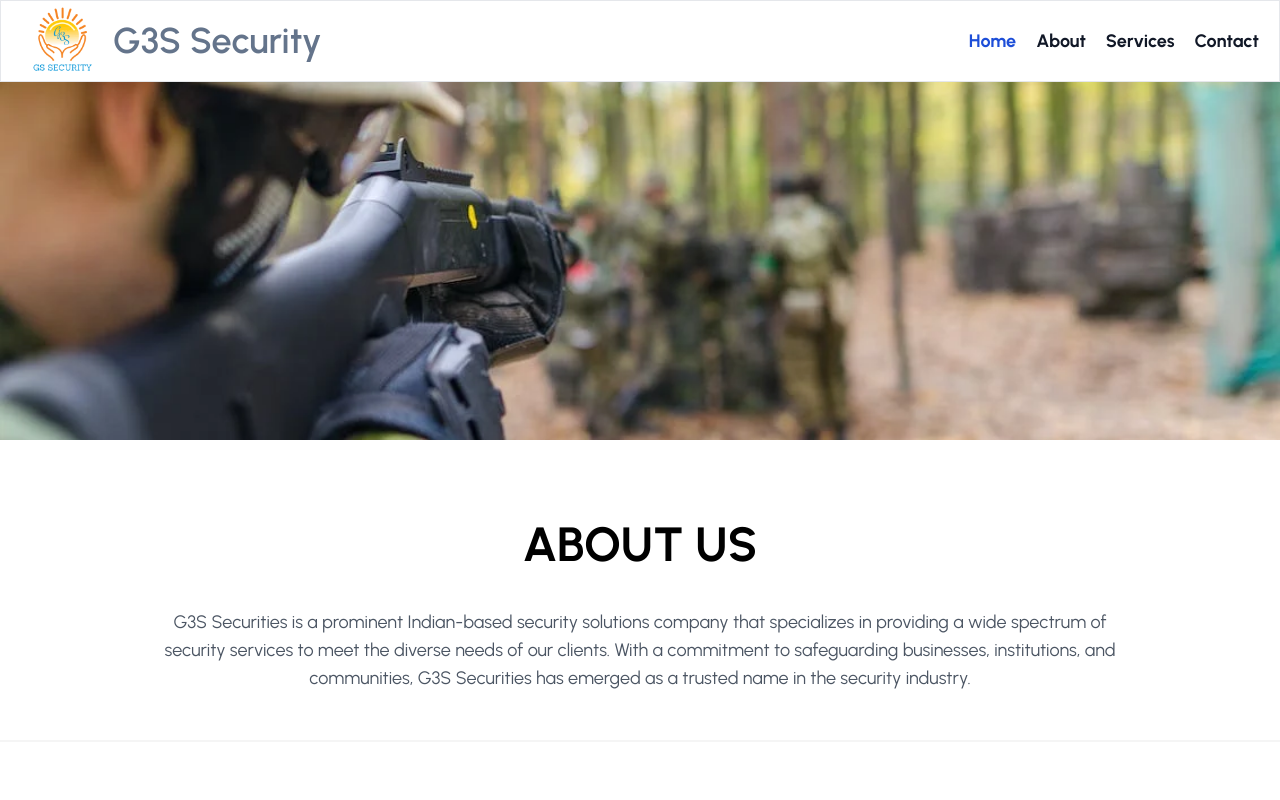
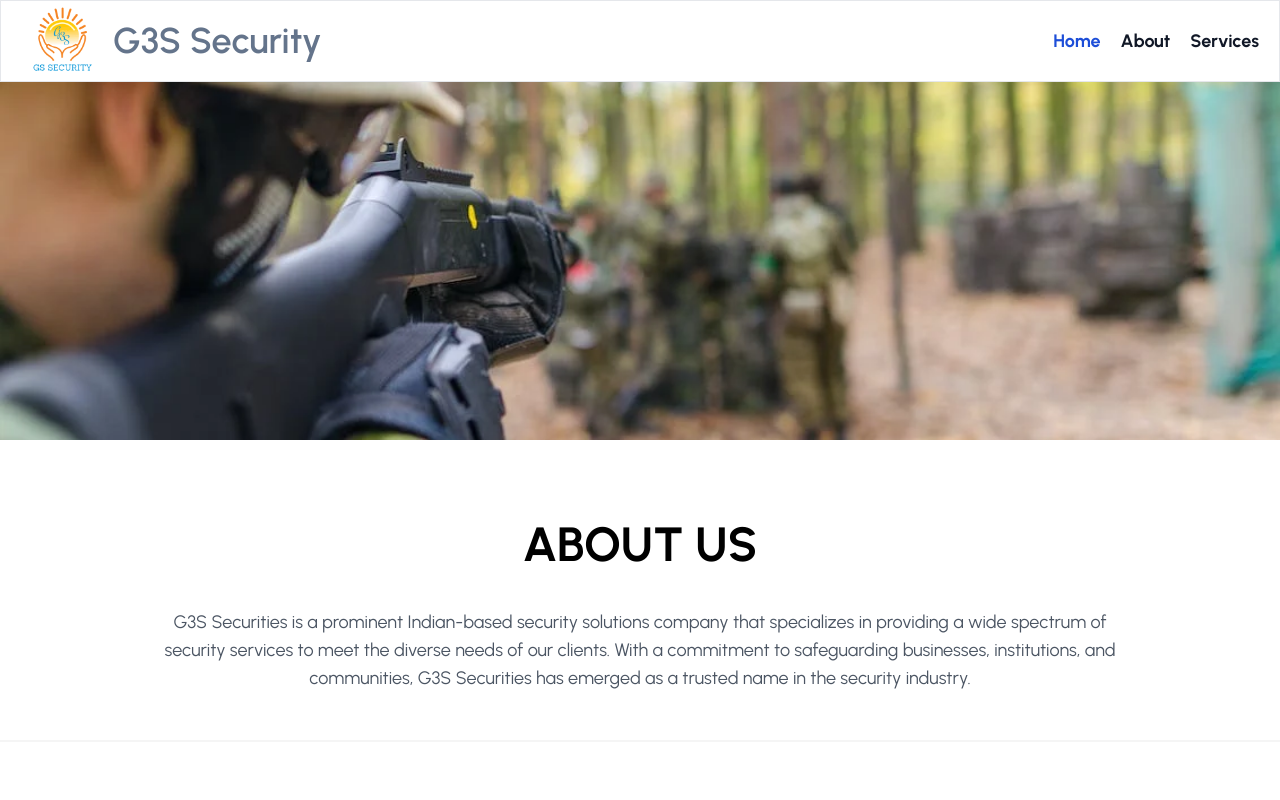
Before and after one commit to riturajmahapatra/G3S_Security, a React (Vite) app: page / in a window 1280 px wide. Shown: the top 800 px of the page. Built offline with nearby package versions, Linux system fonts and the light colour scheme.

Commit message:
about-us connected

```diff
--- a/package.json
+++ b/package.json
@@ -10,6 +10,7 @@
     "preview": "vite preview"
   },
   "dependencies": {
+    "hamburger-react": "^2.5.0",
     "react": "^18.2.0",
     "react-dom": "^18.2.0",
     "react-icons": "^4.11.0",
--- a/src/Hero/CardsSection.jsx
+++ b/src/Hero/CardsSection.jsx
@@ -4,17 +4,17 @@ const CardsSection = ({ heading, desc, customclass, images }) => {
   return (
     <div>
       <div
-        className={`flex items-center justify-center  space-x-10 gap-10  p-10 w-full   ${customclass}`}
+        className={`flex items-center justify-center space-x-10 gap-10 p-10 w-full max-lg:flex-col  ${customclass}`}
       >
-        <div className="w-[30%]">
+        <div className="w-[40%] max-lg:hidden ">
           <img
             src={images}
             alt="g3s image"
             className="rounded-xl w-[50vw] h-[30vh] object-cover"
           />
         </div>
-        <div className="w-[60%] ">
-          <div>
+        <div className="w-[100%] max-lg:w-[100%] max-lg:pr-5">
+          <div className="">
             <h2 className="text-4xl font-bold text-gray-800 bg-slate-300 p-3 uppercase inline-block mb-3">
               {heading}
             </h2>
--- /dev/null
+++ b/src/NavBar/AboutUs/Aboutus.jsx
@@ -0,0 +1,7 @@
+import React from "react";
+
+const Aboutus = () => {
+  return <div>Aboutus</div>;
+};
+
+export default Aboutus;
--- a/src/NavBar/Nav.jsx
+++ b/src/NavBar/Nav.jsx
@@ -1,17 +1,38 @@
-import React from "react";
+import React, { useCallback, useState } from "react";
+import Hamburger from "hamburger-react";
+import { useNavigate } from "react-router-dom";
 
 const Navbar = () => {
+  const navigate = useNavigate();
+
+  const [isOpen, setIsOpen] = useState(false);
+  const toggler = useCallback(() => {
+    setIsOpen((value) => !value);
+  }, []);
+
   return (
     <nav className="bg-white fixed w-full z-20 top-0 left-0 border">
-      <div className=" flex  items-center justify-between px-5 mx-auto  ">
+      <div className="flex items-center justify-between px-5 mx-auto">
         <a href="" className="flex items-center">
-          <img src="logo2.png" className=" h-20 mr-3" alt="G3S Logo" />
-          <span className="self-center text-4xl  font-semibold  text-slate-500 ">
+          <img src="logo2.png" className="h-20 mr-3" alt="G3S Logo" />
+          <span className="self-center text-4xl max-lg:text-3xl font-semibold text-slate-500">
             G3S Security
           </span>
         </a>
-        <div className="items-center justify-between hidden w-full md:flex md:w-auto md:order-1">
-          <ul className="flex gap-5 text-lg font-bold text-black">
+        <div className="md:order-2 hidden max-lg:block">
+          <Hamburger onClick={toggler} toggled={isOpen} toggle={setIsOpen} />
+        </div>
+        <div
+          className={`items-center justify-between w-full md:flex md:w-auto md:order-1 cursor-pointer ${
+            isOpen ? "block absolute" : "hidden"
+          }`}
+        >
+          <ul
+            className={`flex gap-5 text-lg font-bold text-black ${
+              isOpen &&
+              "flex-col gap-1 absolute right-10 border bg-white top-10 rounded-lg w-[50vw]"
+            }`}
+          >
             <li>
               <a
                 href="#"
@@ -23,8 +44,10 @@ const Navbar = () => {
             </li>
             <li>
               <a
-                href="#"
-                className="block py-2 pl-3 pr-4 text-gray-900 rounded hover:bg-gray-100 md:hover:bg-transparent md:hover:text-blue-700 md:p-0 md:dark:hover:text-blue-500  dark:hover:bg-gray-700 dark:hover:text-white md:dark:hover:bg-transparent dark:border-gray-700"
+                onClick={() => {
+                  navigate("/aboutus");
+                }}
+                className="block py-2 pl-3 pr-4 text-gray-900 rounded hover:bg-gray-100 md:hover:bg-transparent md:hover:text-blue-700 md:p-0 md:dark:hover:text-blue-500 dark:hover:bg-gray-700 dark:hover:text-white md:dark:hover:bg-transparent dark:border-gray-700"
               >
                 About
               </a>
@@ -32,17 +55,9 @@ const Navbar = () => {
             <li>
               <a
                 href="#"
-                className="block py-2 pl-3 pr-4 text-gray-900 rounded hover:bg-gray-100 md:hover:bg-transparent md:hover:text-blue-700 md:p-0 md:dark:hover:text-blue-500  dark:hover:bg-gray-700 dark:hover:text-white md:dark:hover:bg-transparent dark:border-gray-700"
+                className="block py-2 pl-3 pr-4 text-gray-900 rounded hover:bg-gray-100 md:hover:bg-transparent md:hover:text-blue-700 md:p-0 md:dark:hover:text-blue-500 dark:hover:bg-gray-700 dark:hover:text-white md:dark:hover:bg-transparent dark:border-gray-700"
               >
                 Services
-              </a>
-            </li>
-            <li>
-              <a
-                href="#"
-                className="block py-2 pl-3 pr-4 text-gray-900 rounded hover:bg-gray-100 md:hover:bg-transparent md:hover:text-blue-700 md:p-0 md:dark:hover:text-blue-500  dark:hover:bg-gray-700 dark:hover:text-white md:dark:hover:bg-transparent dark:border-gray-700"
-              >
-                Contact
               </a>
             </li>
           </ul>
--- a/src/main.jsx
+++ b/src/main.jsx
@@ -3,11 +3,16 @@ import ReactDOM from "react-dom/client";
 import App from "./App.jsx";
 import "./index.css";
 import { createBrowserRouter, RouterProvider } from "react-router-dom";
+import Aboutus from "./NavBar/AboutUs/Aboutus.jsx";
 
 const router = createBrowserRouter([
   {
     path: "/",
     element: <App />,
+  },
+  {
+    path: "/aboutus",
+    element: <Aboutus />,
   },
 ]);
 
```
Also changed, not shown: 1 other file (tests, documents, lock files or other folders).
